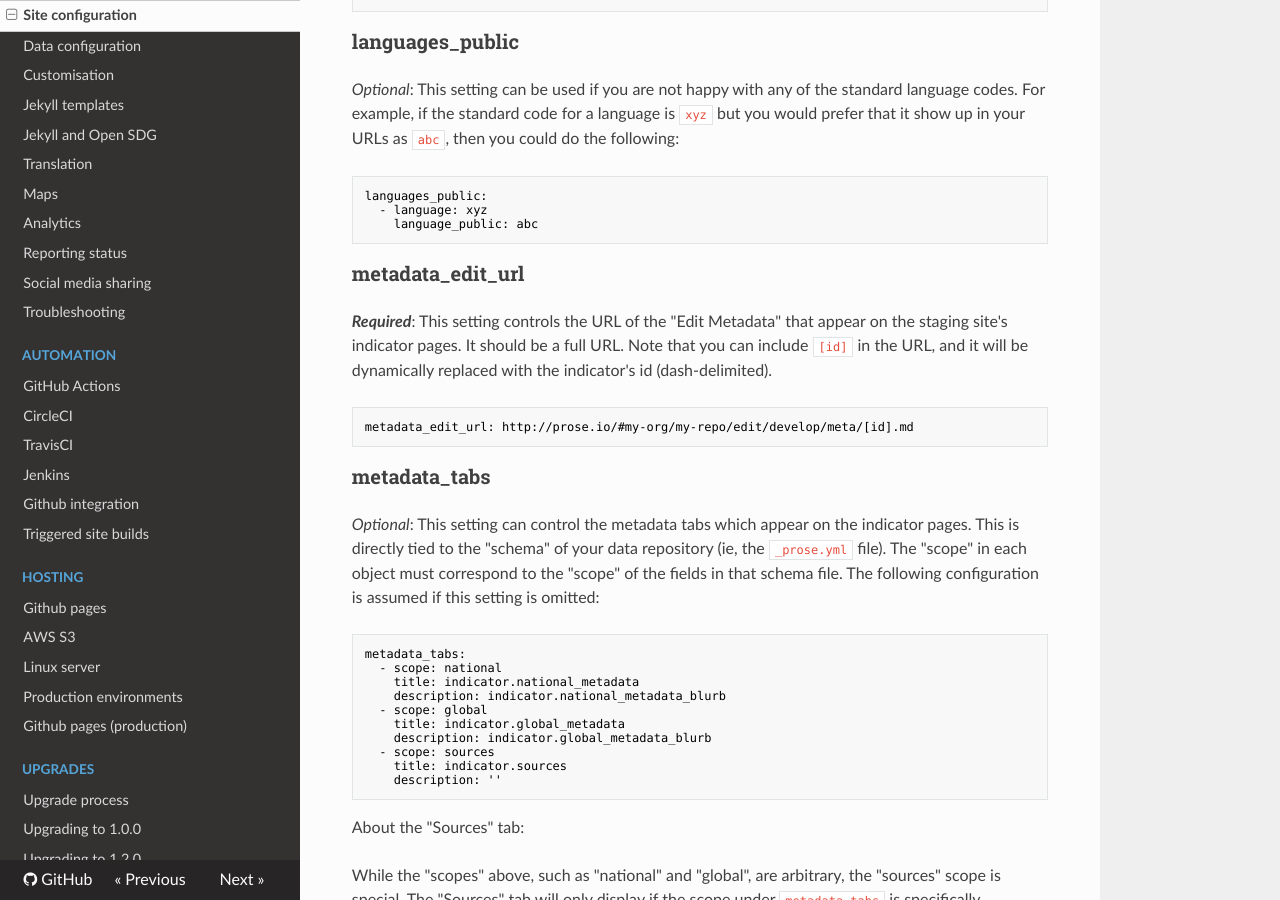
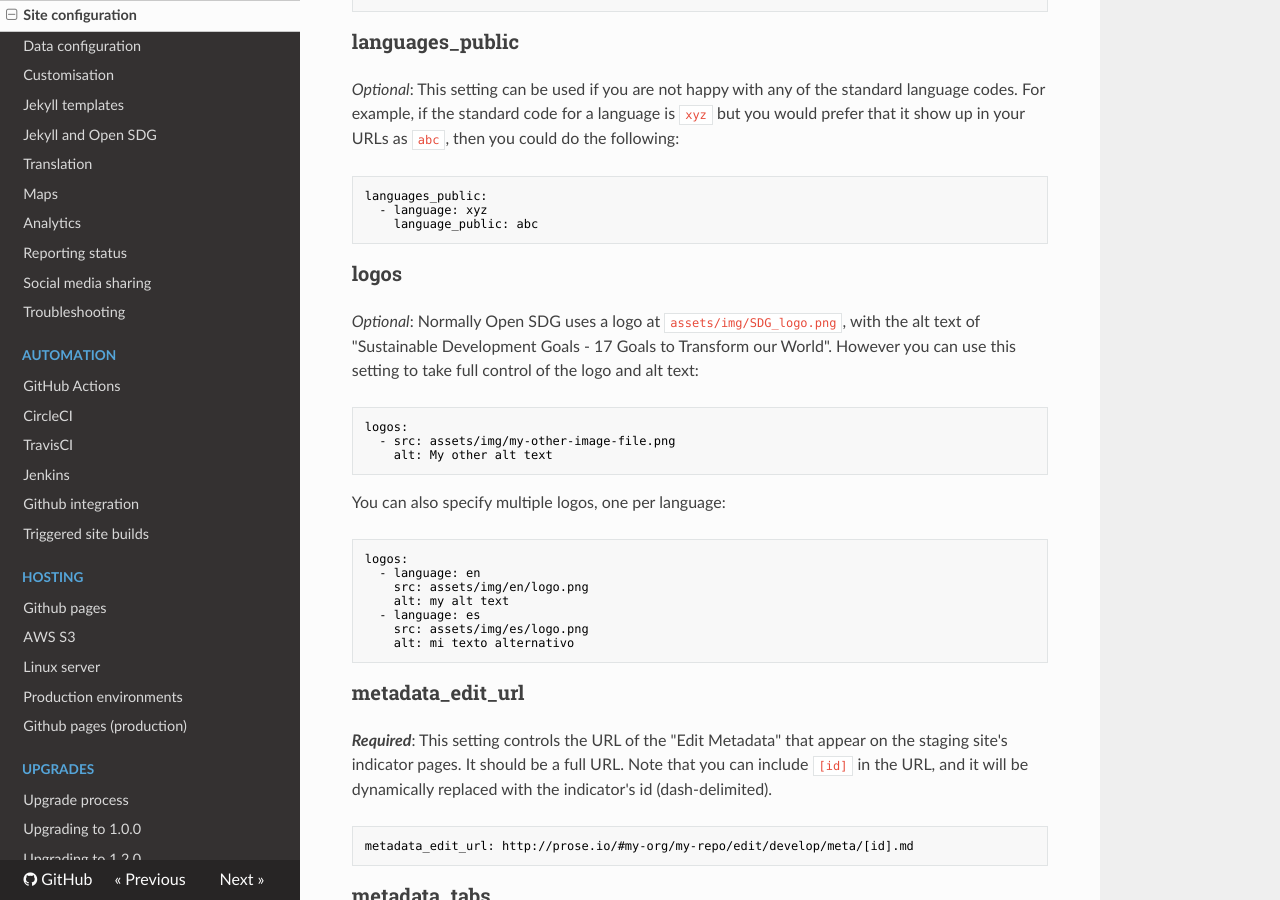
Before and after one commit to open-sdg/open-sdg, an MkDocs documentation site: the page built from docs/configuration.md, in a window 1280 px wide and 900 px high, scrolled down 12100 px. Built offline with MkDocs 1.6.1, drawn with Linux system fonts in a browser that asks for light colours; nearby versions of some CDN libraries; old or Windows-style settings are respelled for this version of MkDocs.

Commit message:
Logos per language

````diff
--- a/docs/configuration.md
+++ b/docs/configuration.md
@@ -510,6 +510,28 @@ languages_public:
     language_public: abc
 ```
 
+### logos
+
+_Optional_: Normally Open SDG uses a logo at `assets/img/SDG_logo.png`, with the alt text of "Sustainable Development Goals - 17 Goals to Transform our World". However you can use this setting to take full control of the logo and alt text:
+
+```nohighlight
+logos:
+  - src: assets/img/my-other-image-file.png
+    alt: My other alt text
+```
+
+You can also specify multiple logos, one per language:
+
+```nohighlight
+logos:
+  - language: en
+    src: assets/img/en/logo.png
+    alt: my alt text
+  - language: es
+    src: assets/img/es/logo.png
+    alt: mi texto alternativo
+```
+
 ### metadata_edit_url
 
 **_Required_**: This setting controls the URL of the "Edit Metadata" that appear on the staging site's indicator pages. It should be a full URL. Note that you can include `[id]` in the URL, and it will be dynamically replaced with the indicator's id (dash-delimited).
````
Also changed, not shown: 5 other files.
